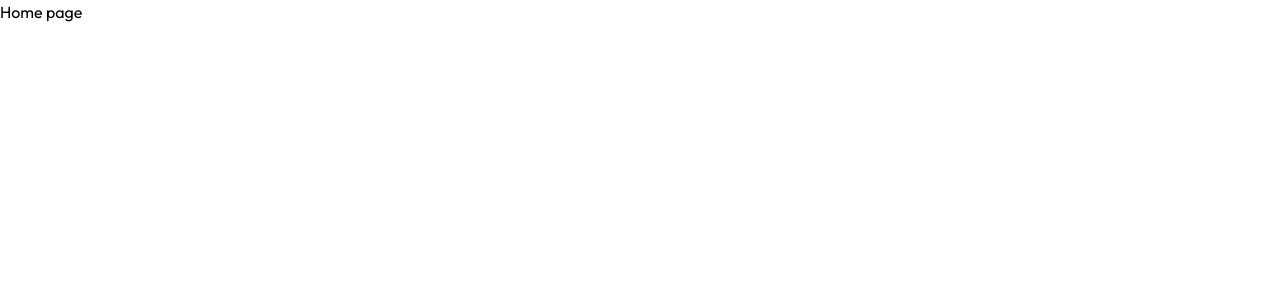
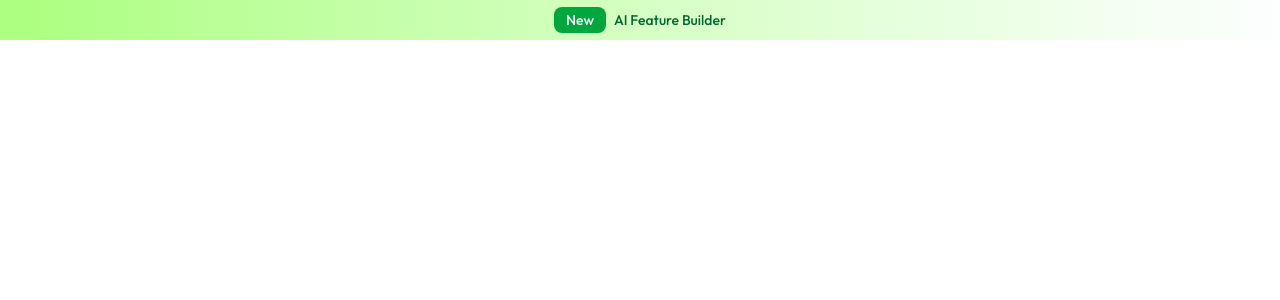
Before and after one commit to ASRITH-Forge/AI-Resume-Builder, a React (Vite) app in the folder client/: page / in a window 1280 px wide. Shown: the top 300 px of the page. Built offline with nearby package versions, Linux system fonts and the light colour scheme.

Commit message:
client(feat): mount banner in home page

```diff
--- /dev/null
+++ b/client/src/components/home/Banner.jsx
@@ -0,0 +1,15 @@
+import React from 'react'
+
+const Banner = () => {
+  return (
+    <div>
+
+        <div className="w-full py-2.5 font-medium text-sm text-green-800 text-center bg-gradient-to-r from-[#ABFF7E] to-[#FDFEFF]">
+            <p><span className="px-3 py-1 rounded-lg text-white bg-green-600 mr-2">New</span>AI Feature Builder</p>
+        </div>
+
+    </div>
+  )
+}
+
+export default Banner
--- a/client/src/pages/Home.jsx
+++ b/client/src/pages/Home.jsx
@@ -1,9 +1,10 @@
 import React from 'react'
+import Banner from '../components/home/Banner'
 
 const Home = () => {
   return (
     <div>
-      <h1>Home page</h1>
+      <Banner/>
     </div>
   )
 }
--- a/client/src/pages/Layout.jsx
+++ b/client/src/pages/Layout.jsx
@@ -1,9 +1,13 @@
 import React from 'react'
+import { Outlet } from 'react-router-dom'
 
 const Layout = () => {
   return (
     <div>
       <h1>Layout page</h1>
+      <div>
+        <Outlet/>
+      </div>
     </div>
   )
 }
```
